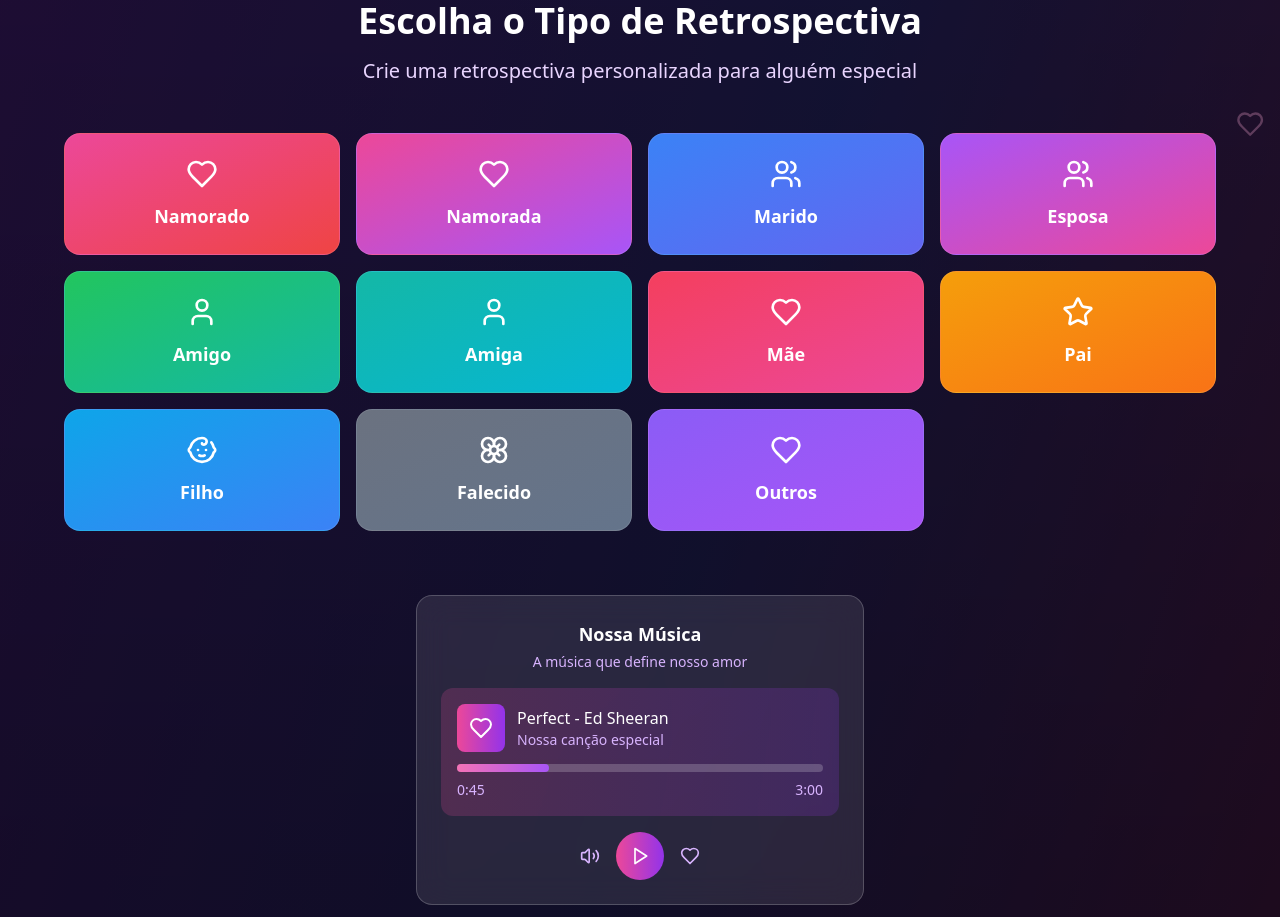
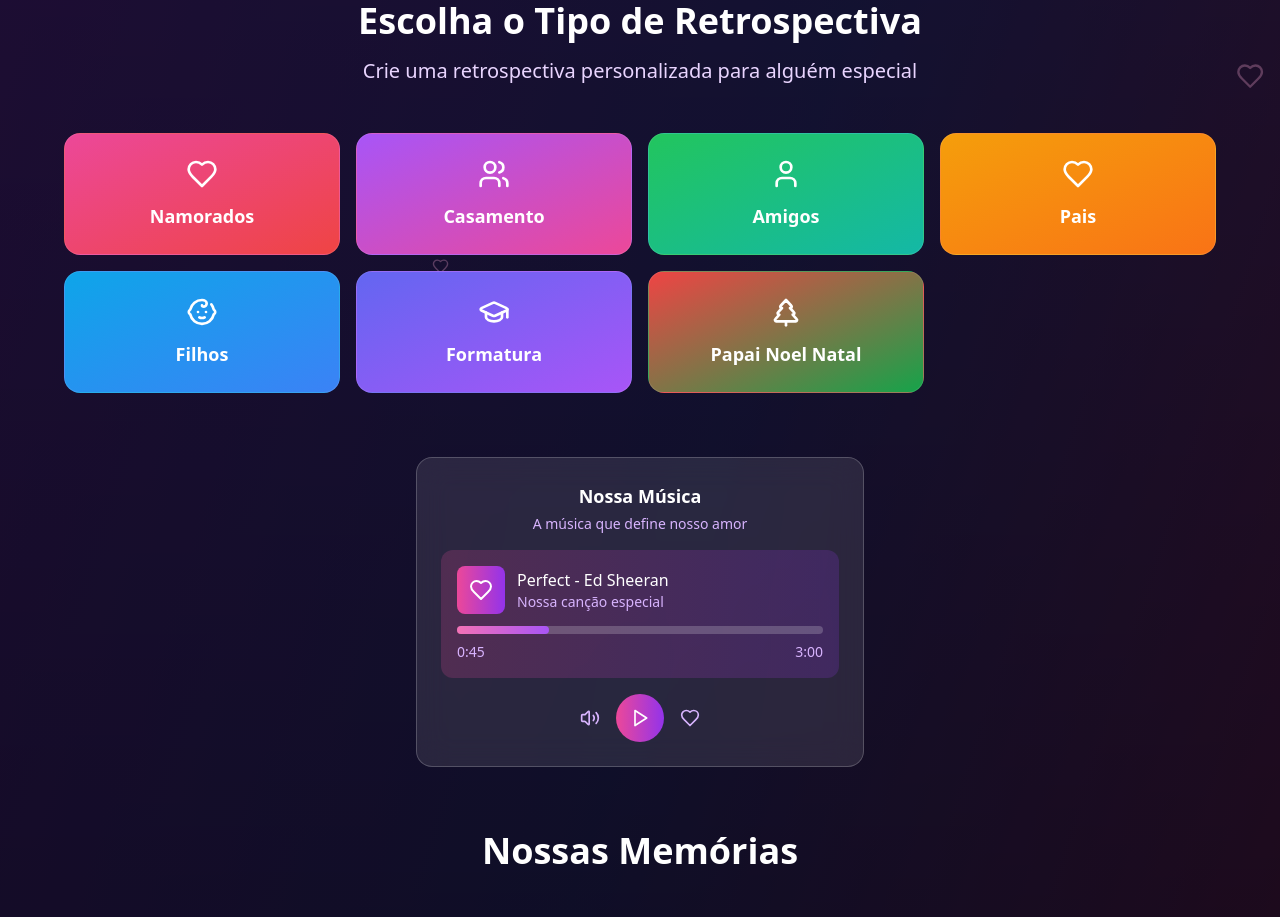
Before and after one commit to AMFBRASIL/rewind-recreate-project, a React (Vite) app: page / in a window 1280 px wide. Shown: the part 1360-2277 px from the top of the page. Built offline with nearby package versions, Linux system fonts and the light colour scheme.

Commit message:
Refactor: Update retrospective types
Update the retrospective types displayed on the home page to include "Namorados", "Casamento", "Amigos", "Pais", "Filhos", "Formatura", and "Papai Noel Natal".

```diff
--- a/src/pages/Index.tsx
+++ b/src/pages/Index.tsx
@@ -1,5 +1,5 @@
 import { useState, useEffect } from "react";
-import { Heart, Play, Star, Calendar, Camera, Music, Users, User, Baby, Flower, Video, FileText, Plus, Palette, Share2, Archive, MousePointer, Gift, X } from "lucide-react";
+import { Heart, Play, Star, Calendar, Camera, Music, Users, User, Baby, Flower, Video, FileText, Plus, Palette, Share2, Archive, MousePointer, Gift, X, GraduationCap, TreePine } from "lucide-react";
 import { Link } from "react-router-dom";
 import LoadingScreen from "@/components/LoadingScreen";
 import RewindHeader from "@/components/RewindHeader";
@@ -54,17 +54,13 @@ const Index = () => {
   ];
 
   const retrospectiveTypes = [
-    { value: 'namorado', label: 'Namorado', icon: Heart, gradient: 'from-pink-500 to-red-500' },
-    { value: 'namorada', label: 'Namorada', icon: Heart, gradient: 'from-pink-500 to-purple-500' },
-    { value: 'marido', label: 'Marido', icon: Users, gradient: 'from-blue-500 to-indigo-500' },
-    { value: 'esposa', label: 'Esposa', icon: Users, gradient: 'from-purple-500 to-pink-500' },
-    { value: 'amigo', label: 'Amigo', icon: User, gradient: 'from-green-500 to-teal-500' },
-    { value: 'amiga', label: 'Amiga', icon: User, gradient: 'from-teal-500 to-cyan-500' },
-    { value: 'mae', label: 'Mãe', icon: Heart, gradient: 'from-rose-500 to-pink-500' },
-    { value: 'pai', label: 'Pai', icon: Star, gradient: 'from-amber-500 to-orange-500' },
-    { value: 'filho', label: 'Filho', icon: Baby, gradient: 'from-sky-500 to-blue-500' },
-    { value: 'falecido', label: 'Falecido', icon: Flower, gradient: 'from-gray-500 to-slate-500' },
-    { value: 'outros', label: 'Outros', icon: Heart, gradient: 'from-violet-500 to-purple-500' }
+    { value: 'namorados', label: 'Namorados', icon: Heart, gradient: 'from-pink-500 to-red-500' },
+    { value: 'casamento', label: 'Casamento', icon: Users, gradient: 'from-purple-500 to-pink-500' },
+    { value: 'amigos', label: 'Amigos', icon: User, gradient: 'from-green-500 to-teal-500' },
+    { value: 'pais', label: 'Pais', icon: Heart, gradient: 'from-amber-500 to-orange-500' },
+    { value: 'filhos', label: 'Filhos', icon: Baby, gradient: 'from-sky-500 to-blue-500' },
+    { value: 'formatura', label: 'Formatura', icon: GraduationCap, gradient: 'from-indigo-500 to-purple-500' },
+    { value: 'natal', label: 'Papai Noel Natal', icon: TreePine, gradient: 'from-red-500 to-green-600' }
   ];
 
   const howItWorksSteps = [
```
